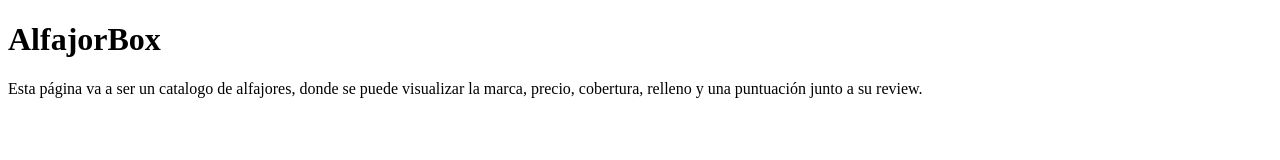
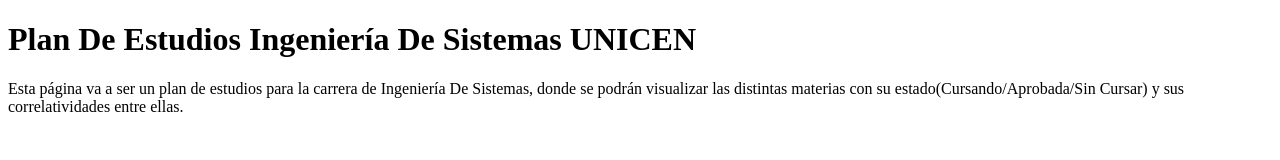
Before and after one commit to NachoLanfra/programacionWeb, a plain HTML site: page static/index.html in a window 1280 px wide. Drawn offline with Linux system fonts and the light colour scheme.

Commit message:
Cambio de tema, espacios del readme y corrección del <h1> en el index.html

```diff
--- a/static/index.html
+++ b/static/index.html
@@ -1,10 +1,11 @@
 <!DOCTYPE html>
 <html>
 	<head>
-	    <title>AlfajorBox</title>
-		<h1>AlfajorBox</h1>
+	    <title>Plan De Estudios</title>
 	</head>
 	<body>
-		<p>Esta página va a ser un catalogo de alfajores, donde se puede visualizar la marca, precio, cobertura, relleno y una puntuación junto a su review.</p>
+		<h1>Plan De Estudios Ingeniería De Sistemas UNICEN</h1>
+		<p>Esta página va a ser un plan de estudios para la carrera de Ingeniería De Sistemas, donde se podrán visualizar las distintas materias con su estado(Cursando/Aprobada/Sin Cursar) y sus correlatividades
+		entre ellas.</p>
 	</body>
 </html>
```
Also changed, not shown: 1 other file.
